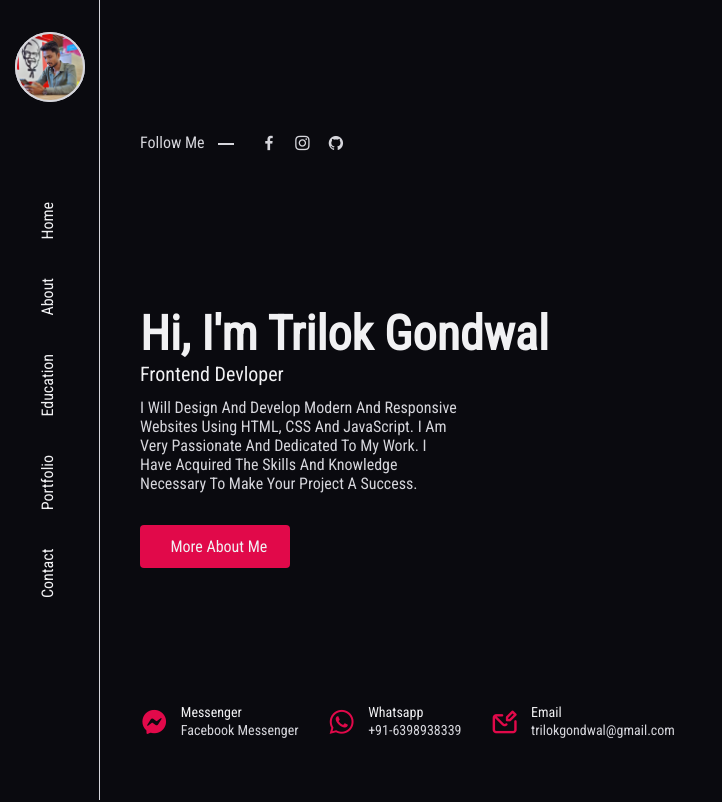
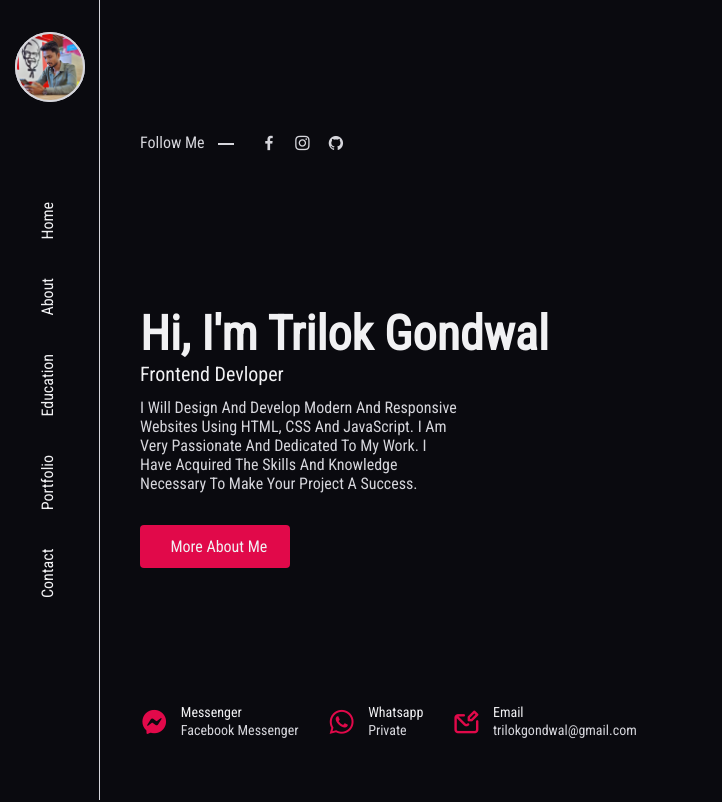
Before and after one commit to TrilokGondwal/TrilokGondwal.github.io, a plain HTML site: page index.html in a window 1280 px wide. Shown: the top 802 px of the page, without its empty margins (0-722 px from the left). Drawn offline with nearby package versions, Linux system fonts and the light colour scheme; some icons are missing.

Commit message:
Initial commit

```diff
--- a/index.html
+++ b/index.html
@@ -108,7 +108,7 @@
                         <i class="uil uil-whatsapp info_icon"></i>
                         <div>
                             <h3 class="info_title">Whatsapp</h3>
-                            <span class="info_subtitle">+91-6398938339</span>
+                            <span class="info_subtitle">Private</span>
                         </div>
                     </div>
 
@@ -350,7 +350,7 @@
                         <div class="contact_card">
                             <i class="uil uil-whatsapp contact_card-icon"></i>
                             <h3 class="contact_card-title">Whatsapp</h3>
-                            <span class="contact_card-data">+91-6398938339</span>
+                            <span class="contact_card-data">Private</span>
                             <span class="contact_button">
                                 Write Me<i class="uil uil-arrow-circle-right  contact_button-icon"></i>
                             </span>
```
